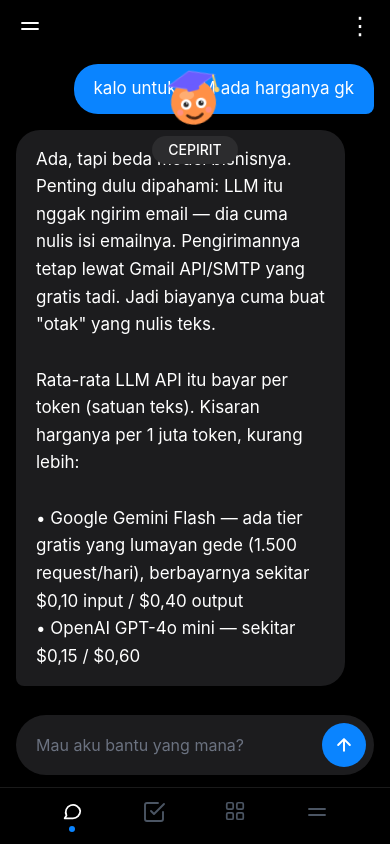
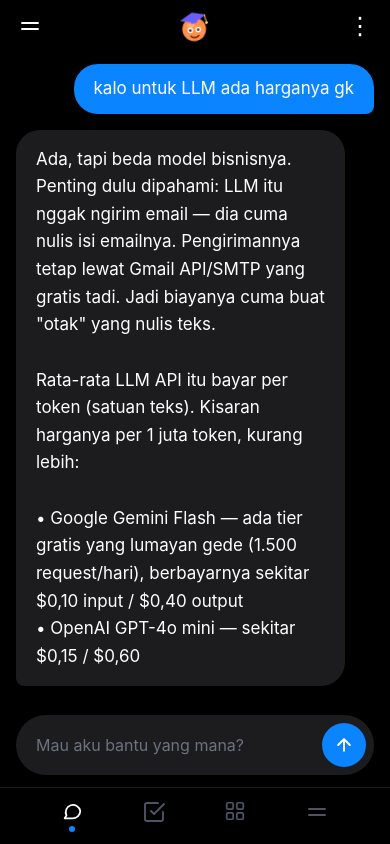
Before and after one commit to Rain-dev-187/smart-virtual-assistant-llm, a React (Vite) app in the folder frontend/: page / in a window 390 px wide. Built offline with nearby package versions, Linux system fonts and the light colour scheme.

Commit message:
Mobile: avatar pindah ke tengah bar atas; overlay tengah khusus desktop

```diff
--- a/frontend/src/App.jsx
+++ b/frontend/src/App.jsx
@@ -164,6 +164,7 @@ export default function App() {
         <MobileTopBar
           onOpenDrawer={() => setDrawerOpen(true)}
           onOpenMenu={() => openSheet("menu")}
+          onOpenProfile={openProfile}
         />
         <div className="flex-1 min-h-0 relative">{mainView}</div>
         <MobileTabBar view={view} onView={goView} onOpenMenu={() => openSheet("menu")} />
--- a/frontend/src/components/ChatScreen.jsx
+++ b/frontend/src/components/ChatScreen.jsx
@@ -34,7 +34,7 @@ export default function ChatScreen({ onOpenDrawer, onOpenMenu, onToggleChatSide,
           Sembunyi saat panel kanan terbuka (profil pindah ke sidebar) */}
       <div
         key={panelOpen ? "avatar-hidden" : "avatar-shown"}
-        className={`pointer-events-none absolute top-0 inset-x-0 z-10 ${panelOpen ? "xl:hidden" : ""}`}
+        className={`pointer-events-none absolute top-0 inset-x-0 z-10 hidden md:block ${panelOpen ? "xl:hidden" : ""}`}
       >
         <div className="relative flex justify-center pt-3">
           <button onClick={onOpenProfile} aria-label="Lihat profil CEPIRIT" className="pointer-events-auto rounded-full animate-pop-in">
--- a/frontend/src/components/ui.jsx
+++ b/frontend/src/components/ui.jsx
@@ -136,7 +136,7 @@ export function SectionTitle({ children }) {
 }
 
 /* ---------- Bar atas mobile ---------- */
-export function MobileTopBar({ onOpenDrawer, onOpenMenu }) {
+export function MobileTopBar({ onOpenDrawer, onOpenMenu, onOpenProfile }) {
   return (
     <div className="md:hidden flex items-center justify-between px-2 pt-1 shrink-0">
       <button
@@ -145,6 +145,13 @@ export function MobileTopBar({ onOpenDrawer, onOpenMenu }) {
         aria-label="Buka menu"
       >
         {I.menu}
+      </button>
+      <button
+        onClick={onOpenProfile}
+        className="rounded-full animate-pop-in"
+        aria-label="Lihat profil CEPIRIT"
+      >
+        <CepiritAvatar size={38} label={false} />
       </button>
       <button
         onClick={onOpenMenu}
```
